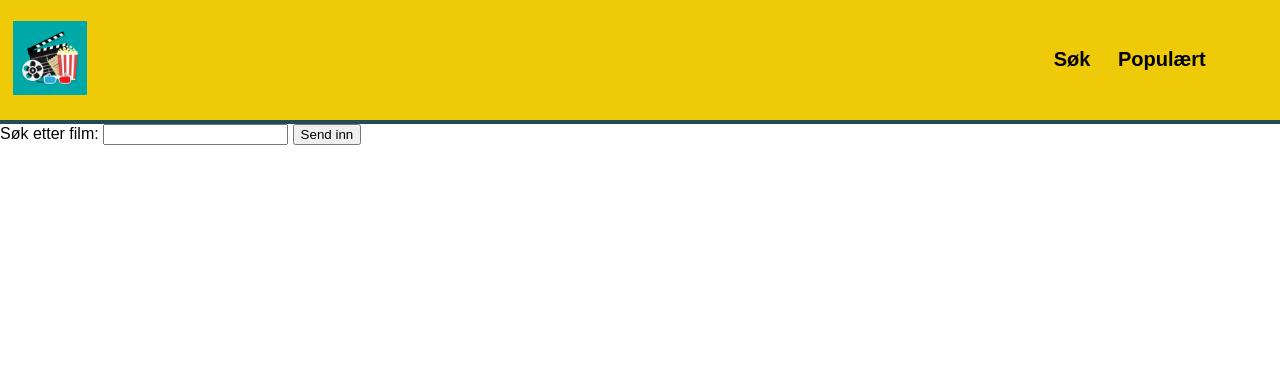
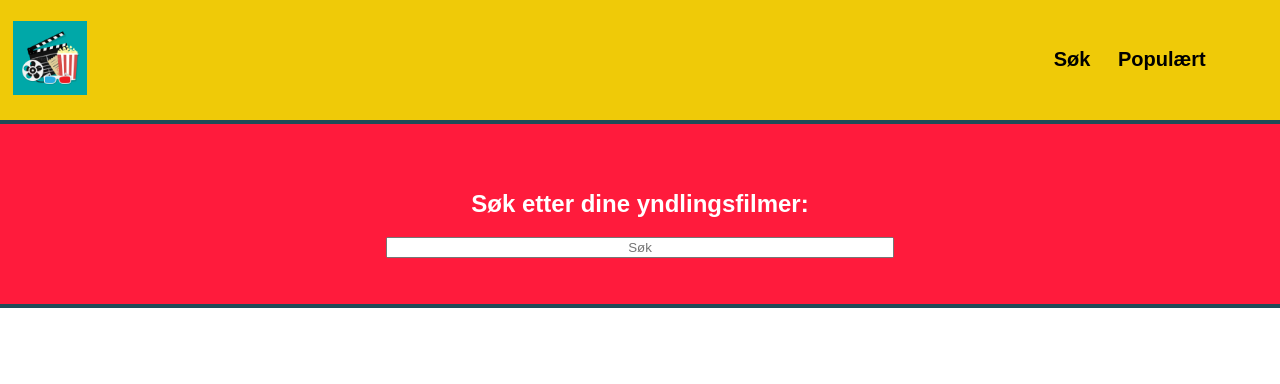
Before and after one commit to Christens/Filmsiden, a Flask app: page /sok in a window 1280 px wide. Shown: the top 384 px of the page. Run offline with Flask 2, Linux system fonts and the light colour scheme.

Commit message:
søk css

```diff
--- /dev/null
+++ b/static/sok.css
@@ -0,0 +1,30 @@
+.underheader{
+    background-color: #ff1b3c;
+}
+#sokefelt{
+    width: 500px;
+    height: 150%;
+    text-align: center;
+}
+.sokegrid{
+    display: grid;
+    grid-template-columns: repeat(4,1fr);
+    width: 95%;
+    gap: 2%;
+    margin: auto;
+    text-align: center;
+}
+.sokegrid img{
+    width: 90%;
+    margin: auto
+}
+.sokh1div{
+    min-height: 15vh;
+    display: flex;
+    align-items: center;
+    justify-content: center;
+}
+.innerSokegrid{
+    background-color: #ff1b3c;
+    border: solid 4px #204B57;
+}
--- a/static/style.css
+++ b/static/style.css
@@ -2,3 +2,15 @@ body{
     margin: 0;
     font-family: sans-serif;
 }
+.underheader{
+    color: white;
+    padding: 10px;
+    text-align: center;
+    border-bottom: solid 4px #204B57;
+    display: flex;
+    justify-content: center;
+    align-items: center;
+    min-height: 20vh;
+    flex-direction: column;
+    margin-bottom: 20px;
+}
--- a/templates/sok.html
+++ b/templates/sok.html
@@ -1,17 +1,23 @@
 {% extends "mal.html" %}
 {% block head %}
     <title>Søk</title>
+    <link rel="stylesheet" href='{{url_for("static", filename="sok.css")}}'>
 {% endblock %}
 {% block main %}
-    <form action="/sok" method="post">
-        <label for="gjoremaal">Søk etter film:</label>
-        <input type="text" name="sok">
-        <button type="submit">Send inn</button>
-    </form>
-    <section>
+    <div class="underheader">
+        <h2>Søk etter dine yndlingsfilmer:</h2>
+        <form action="/sok" method="post">
+            <input id="sokefelt" type="text" name="sok" placeholder="Søk">
+        </form>
+    </div>
+    <section class="sokegrid">
         {% for film in søkeliste %}
-            <h1>{{film["Title"]}}</h1>
-            <img src={{film['Poster']}} alt="">
+            <div class="innerSokegrid">
+                <div class="sokh1div">
+                    <h1>{{film["Title"]}}</h1>
+                </div>
+                <img src={{film['Poster']}} alt="">
+            </div>
         {% endfor %}
     </section>
 {% endblock %}
```
Also changed, not shown: static/index.css (+1 -7 lines), templates/index.html (+3 -5 lines).
